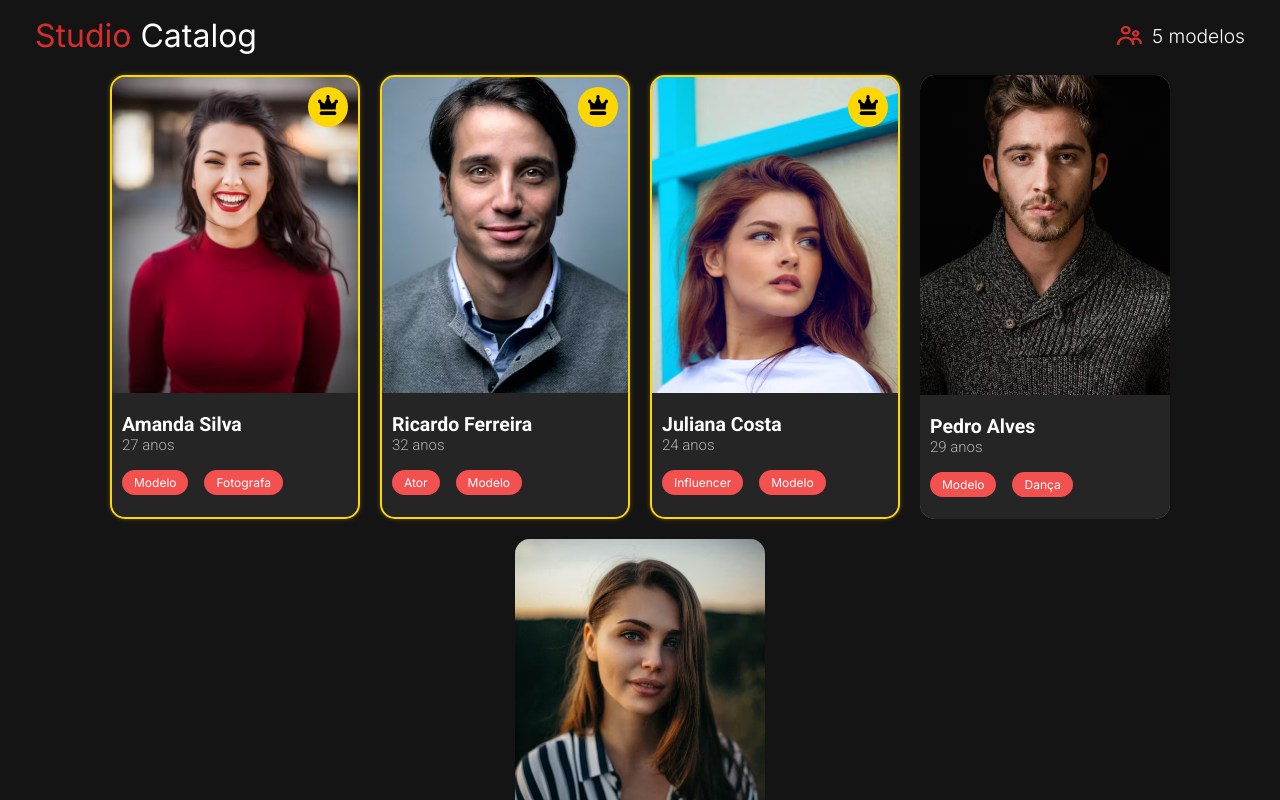
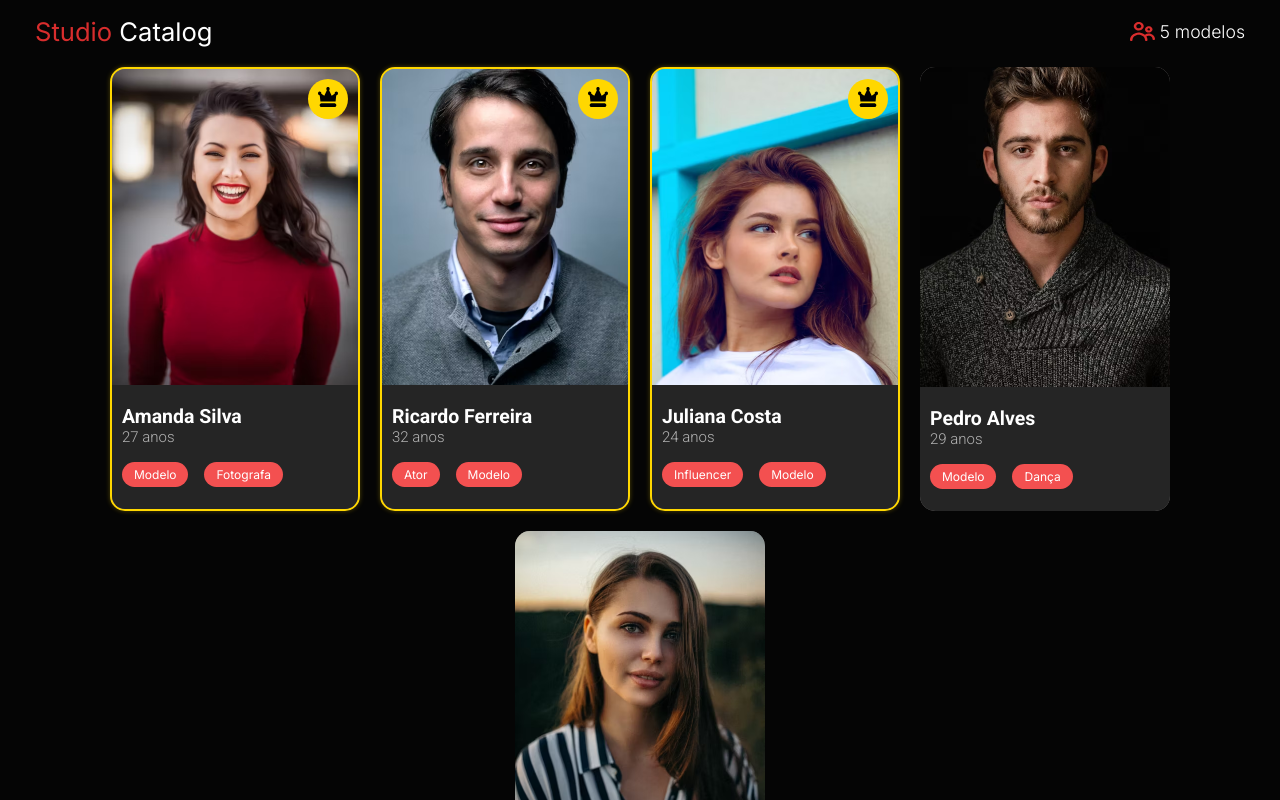
Before and after one commit to LucasPivovar/Catalog, a Vue app: page / in a window 1280 px wide. Shown: the top 800 px of the page. Built offline with nearby package versions, Linux system fonts and the light colour scheme.

Commit message:
Alterando header

```diff
--- a/src/views/HomeView.vue
+++ b/src/views/HomeView.vue
@@ -64,7 +64,7 @@ export default {
 
 <style scoped>
   body{
-    background: rgb(20, 20, 20);
+    background: rgb(5, 5, 5);
     width: 100%;
     min-height: 100vh;
     display: flex;
@@ -85,10 +85,12 @@ export default {
     justify-content: space-between;
     margin-top: 1rem;
     padding: 0 35px;
+    width: 100%;
   }
 
   header h1{
     font-weight: 400;
+    font-size: 1.6rem;
   }
 
   header strong{
@@ -97,13 +99,13 @@ export default {
   }
 
   header p {
-    font-size: 1.2rem;
+    font-size: 1.1rem;
     font-weight: 300;
     display: flex;
     justify-content: center;
     flex-direction: row;
     align-items: center;
-    gap: 10px;
+    gap: 5px;
   }
 
   header p span{
```
